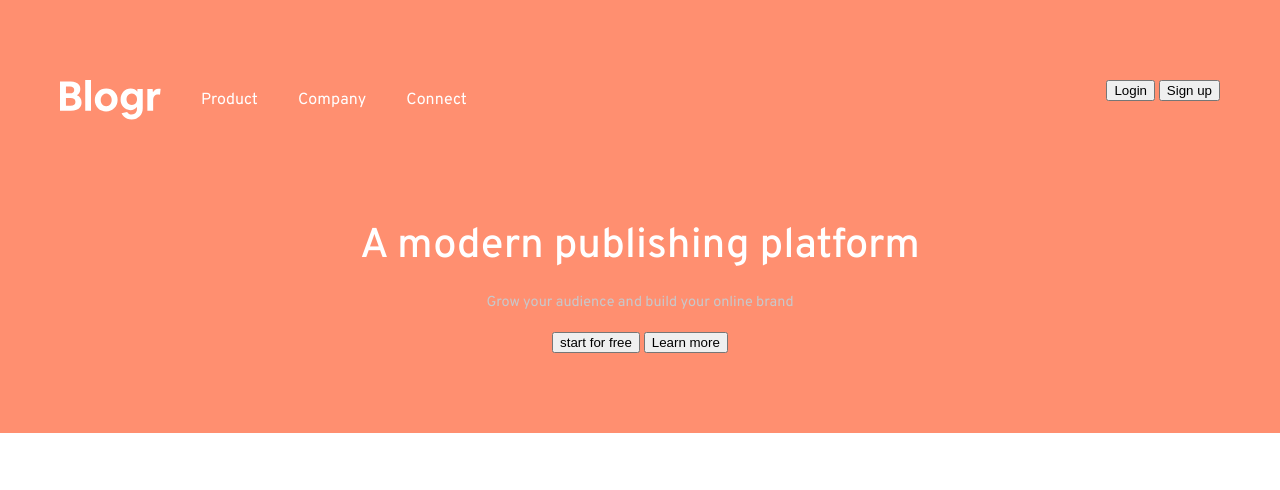
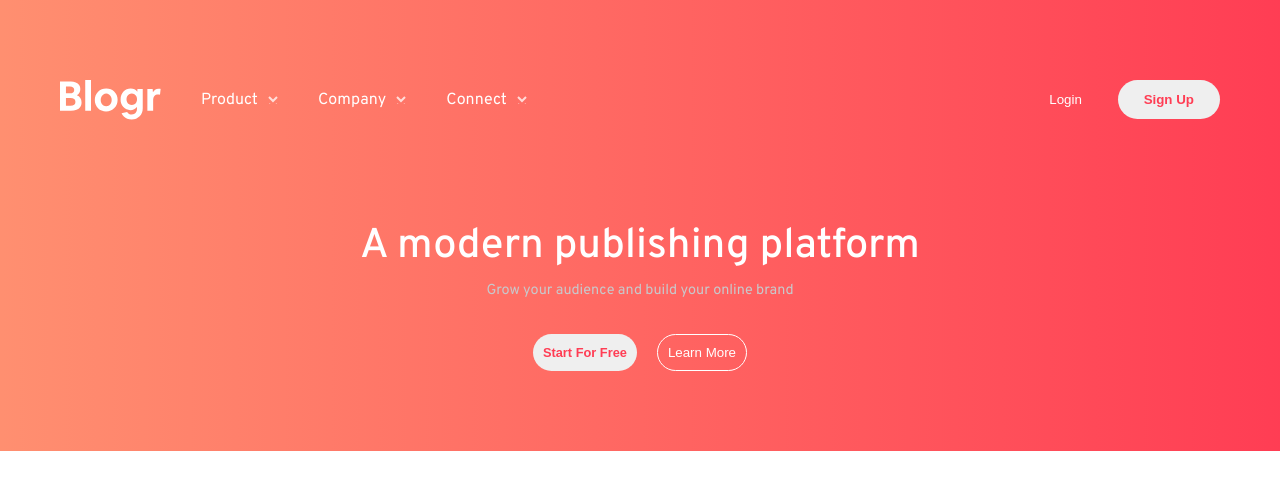
Before and after one commit to iuryamorimDev/blogr-landing-page, a plain HTML site: page index.html in a window 1280 px wide. Drawn offline with Linux system fonts and the light colour scheme.

Commit message:
creating

```diff
--- a/index.html
+++ b/index.html
@@ -22,16 +22,16 @@
         <li><a href="#">Connect</a></li>
       </ul>
       <div>
-        <button class="button first">Login</button>
-        <button class="button second">Sign up</button>
+        <button class="button-first">Login</button>
+        <button class="button-second">Sign Up</button>
       </div>
     </nav>
     <div class="grid-menu">
       <h1>A modern publishing platform</h1>
       <p>Grow your audience and build your online brand</p>
       <div class="botao">
-        <button class="button-third">start for free</button>
-        <button class="button-fourth">Learn more</button>
+        <button class="button-third">Start For Free</button>
+        <button class="button-fourth">Learn More</button>
       </div>
     </div>
   </header>
--- a/style.css
+++ b/style.css
@@ -57,7 +57,11 @@ a {
 }
 
 .header {
-  background-color: var(--Very-light-red);
+  background-image: linear-gradient(
+    to right,
+    var(--Very-light-red),
+    var(--Light-red)
+  );
   padding-top: 80px;
   padding-bottom: 80px;
   padding-left: 60px;
@@ -77,7 +81,7 @@ a {
   display: grid;
   place-items: center;
   padding-top: 100px;
-  gap: 20px;
+  gap: 8px;
 }
 .grid-menu h1 {
   font-size: 2.6rem;
@@ -91,3 +95,91 @@ a {
 .lista a {
   color: var(--White-text);
 }
+.button-first {
+  border: none;
+  text-decoration: none;
+  background: transparent;
+  padding: 12px 26px;
+  margin-right: 6px;
+  color: var(--White-text);
+  cursor: pointer;
+  box-sizing: border-box;
+}
+.button-second {
+  border: none;
+  padding: 12px 26px;
+  border-radius: 1.8rem;
+  color: var(--Light-red);
+  font-weight: 700;
+  cursor: pointer;
+  box-sizing: border-box;
+  transition: ease 0.2s;
+}
+.button-first:hover {
+  border: 1px solid white;
+  border-radius: 1.8rem;
+}
+.button-second:hover,
+.button-third:hover {
+  background: transparent;
+  border: 1px solid white;
+  color: var(--White-text);
+}
+.button-third {
+  padding: 10px 10px;
+  border-radius: 2rem;
+  border: none;
+  color: var(--Light-red);
+  font-weight: 700;
+  font-size: 0.8em;
+}
+.botao {
+  display: flex;
+  gap: 20px;
+  padding-top: 26px;
+}
+.button-fourth {
+  padding: 10px 10px;
+  border-radius: 2em;
+  border: 1px solid var(--White-text);
+  background: transparent;
+  color: var(--White-text);
+}
+.button-fourth:hover {
+  background: white;
+  color: var(--Light-red);
+}
+.lista li {
+  display: flex;
+  align-items: center;
+  gap: 10px;
+}
+
+.lista li::after {
+  content: "";
+  display: inline-flex;
+  width: 10px;
+  height: 8px;
+  background-image: url(./images/icon-arrow-light.svg);
+}
+
+/* header */
+@media (max-width: 604px) {
+  .lista {
+    display: flex;
+    flex-wrap: wrap;
+    flex-direction: column;
+  }
+  .header {
+    padding-left: 30px;
+    padding-right: 30px;
+  }
+  .grid-menu h1 {
+    font-size: 2.5rem;
+    text-align: center;
+  }
+  .grid-menu p {
+    font-size: 1.2rem;
+    text-align: center;
+  }
+}
```
